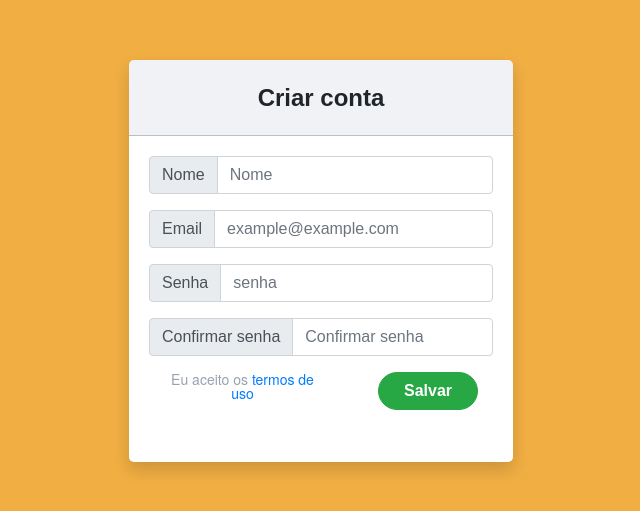
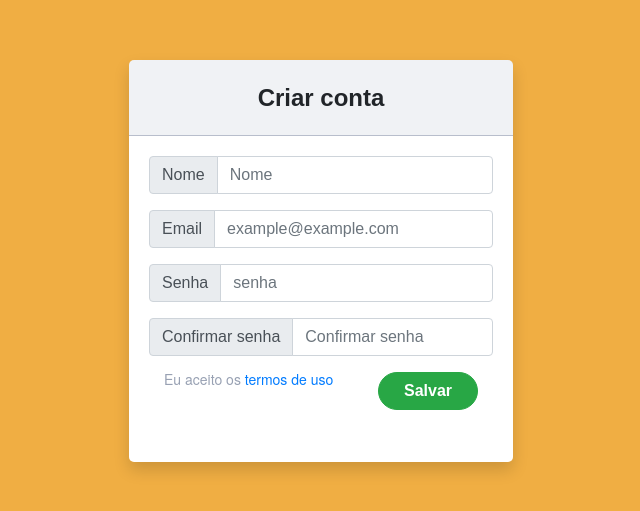
Before and after one commit to llvieira/iBuild, a React (Create React App) app in the folder frontend/ibuild/: page /register/user in a window 1280 px wide. Shown: the part 139-650 px from the top of the page, without its empty margins (319-959 px from the left). Built offline with nearby package versions, Linux system fonts and the light colour scheme.

Commit message:
Change grid width

```diff
--- a/frontend/ibuild/src/layout/layout.css
+++ b/frontend/ibuild/src/layout/layout.css
@@ -39,7 +39,7 @@
 
 .container {
     display: grid;
-    grid-template-columns: 50% 50%;
+    grid-template-columns: auto 110px;
     grid-template-rows: 70px;
     justify-content: space-between;
 }
```
